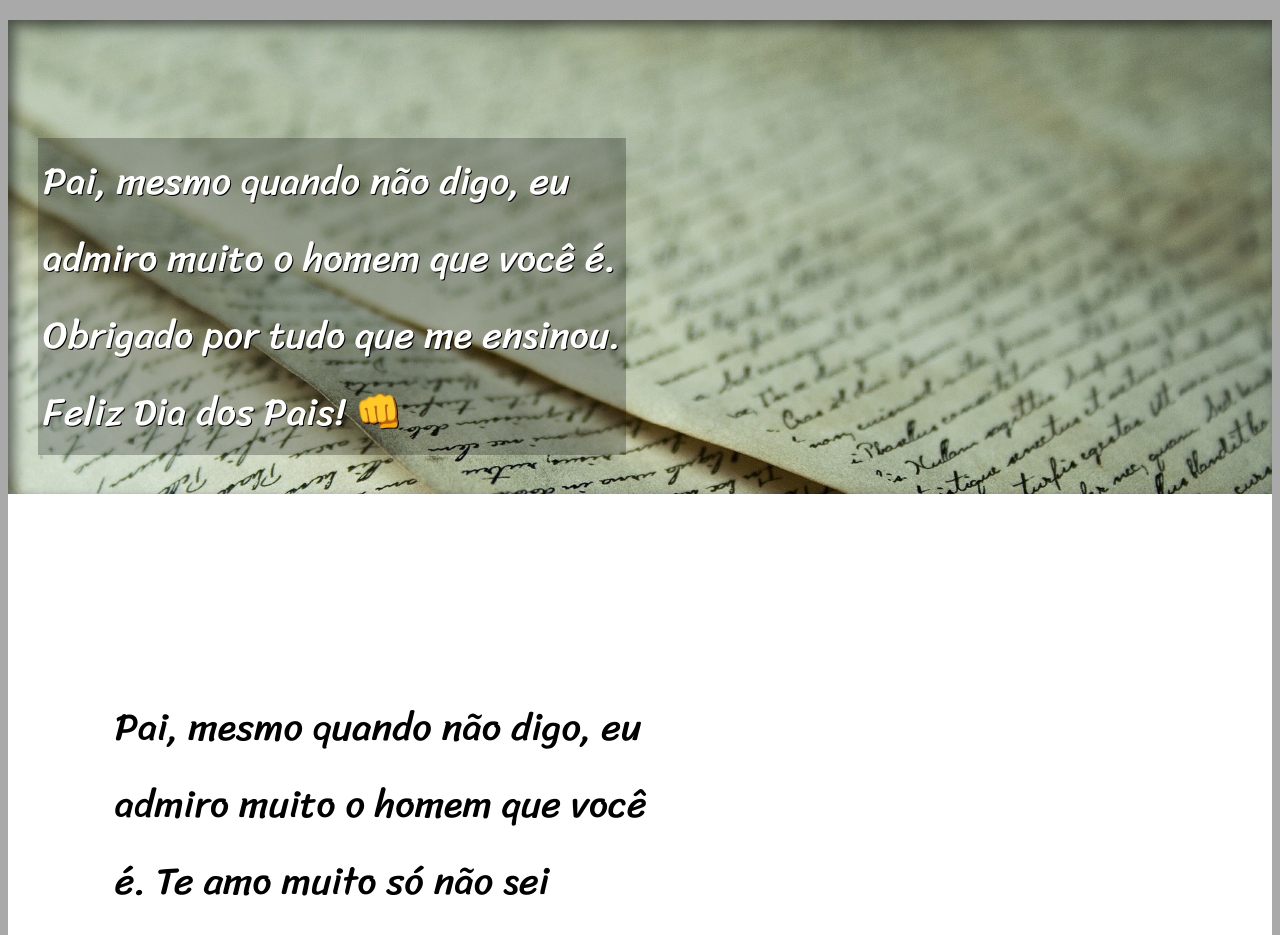
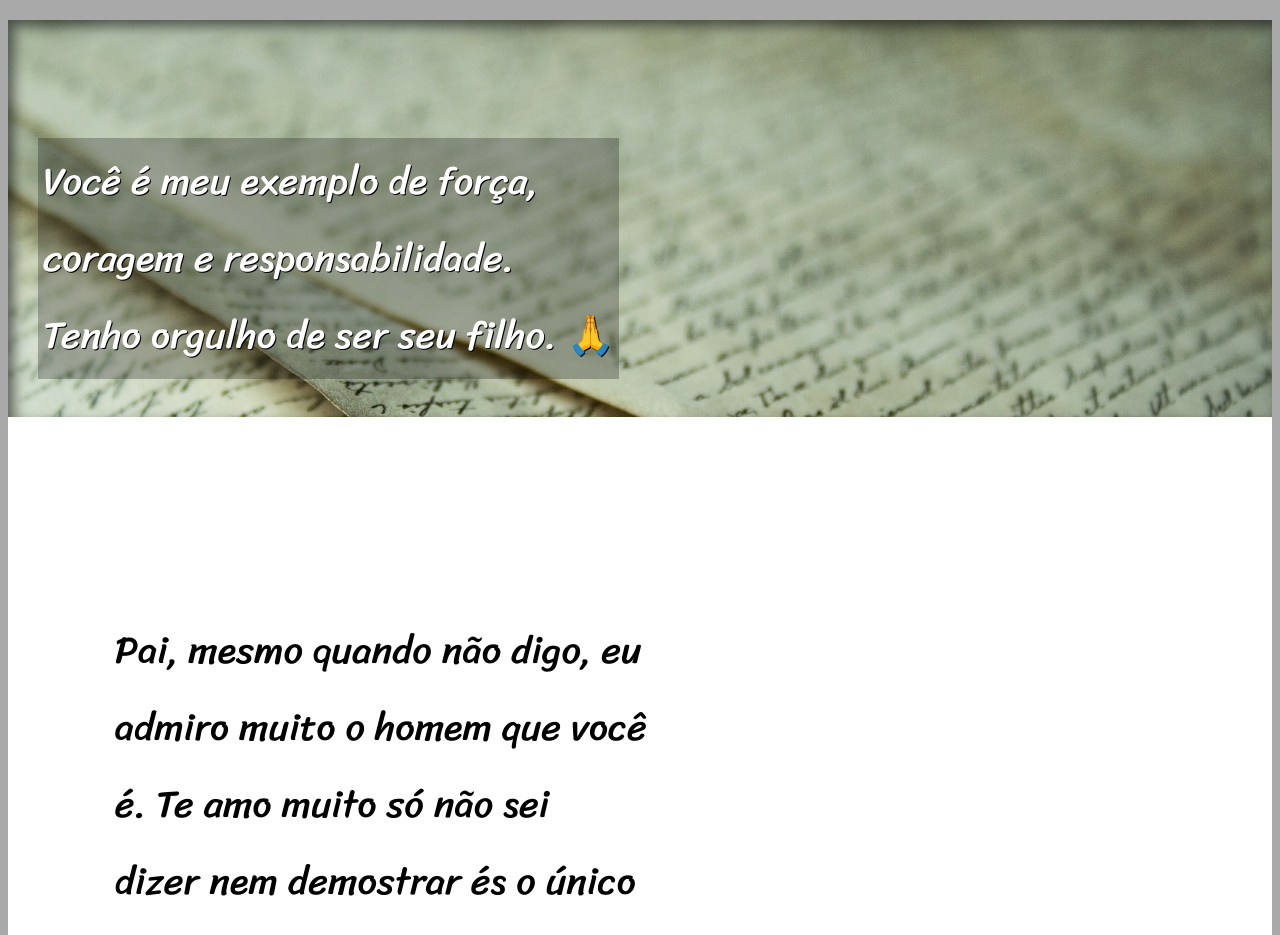
Before and after one commit to VirgilioNetoCaindi/Gilberto, a plain HTML site: page index.html in a window 1280 px wide. Shown: the part 1980-2915 px from the top of the page. Drawn offline with Linux system fonts and the light colour scheme.

Commit message:
Update index.html
actualizei o Gilberto

```diff
--- a/index.html
+++ b/index.html
@@ -34,7 +34,7 @@
 
     <section class="imagem" id="img02">
         <p>
-          Pai, mesmo quando não digo, eu <br>admiro muito o homem que você é. <br> Obrigado por tudo que me ensinou. <br> Feliz Dia dos Pais! 👊
+          Você é meu exemplo de força, <br> coragem e responsabilidade. <br> Tenho orgulho de ser seu filho. 🙏
         </p>
     </section>
 
```
